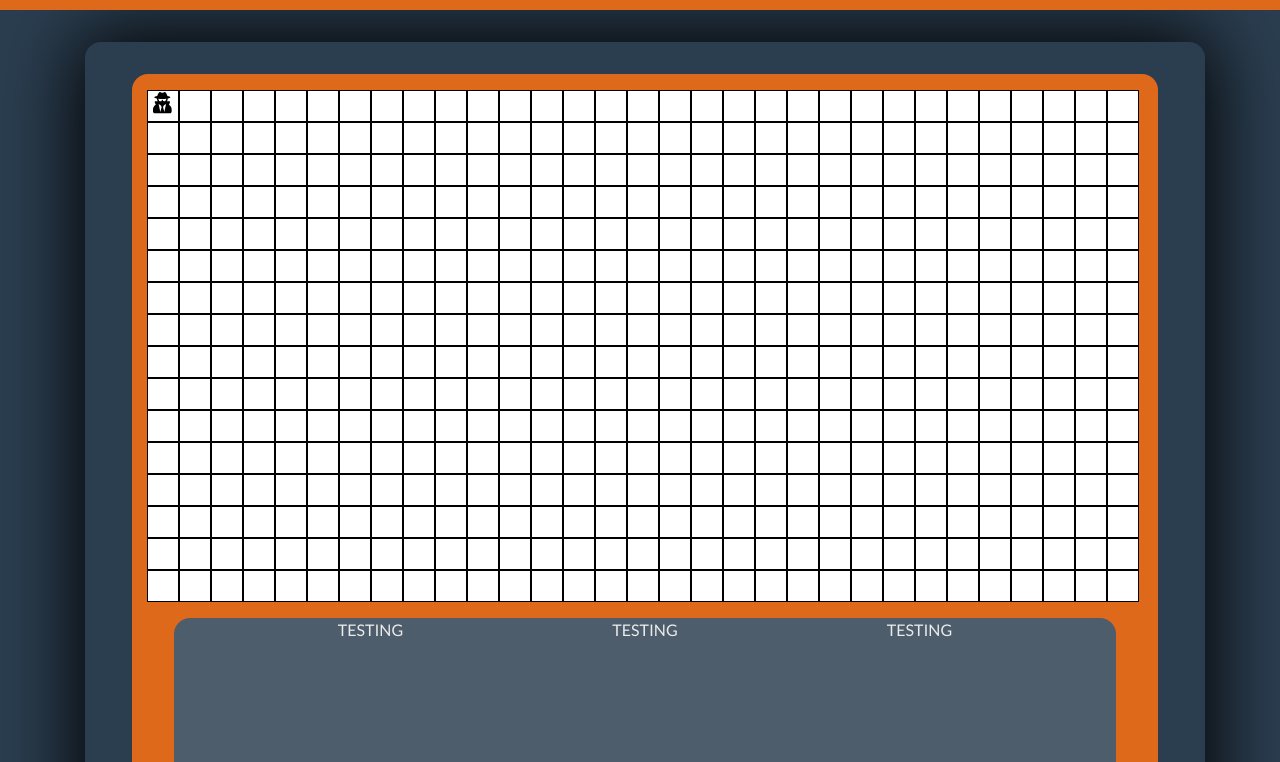
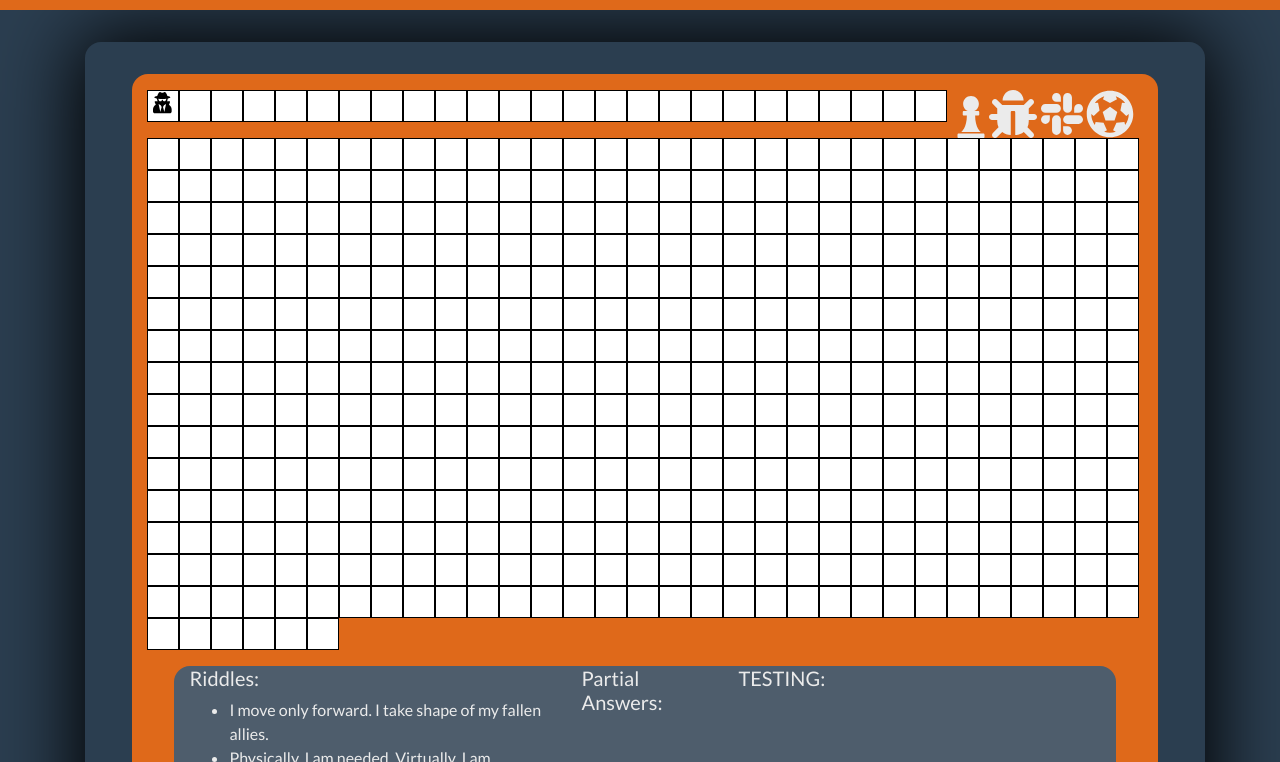
Before and after one commit to chausicle/Frontend-Project, a plain HTML site: page index.html in a window 1280 px wide. Shown: the part 38-800 px from the top of the page. Drawn offline with nearby package versions, Linux system fonts and the light colour scheme.

Commit message:
add icons and riddles

```diff
--- a/index.html
+++ b/index.html
@@ -29,32 +29,42 @@
             <a class="nav-link" href="#">About</a>
           </li>
         </ul>
-        <!-- <form class="form-inline my-2 my-lg-0">
-        <input class="form-control mr-sm-2" type="text" placeholder="Search">
-        <button class="btn btn-secondary my-2 my-sm-0" type="submit">Search</button>
-      </form> -->
       </div>
     </nav>
   </header>
   <body>
     <!-- Play Screen -->
     <div class="container">
-      <div class="row borders text-center">
-        <div id="play-screen" class="col-11 text-center bg-primary">
+      <div class="row borders">
+        <div id="play-screen" class="col-11 bg-primary">
+          <div class="row text-center">
+            <div id="screen" class="col-12">
+              <!-- icons for the riddle -->
+              <i class="fas fa-user-secret fa-lg" focus></i>
+              <i class="fas fa-chess-pawn fa-3x clues"></i>
+              <i class="fas fa-bug fa-3x clues"></i>
+              <i class="fab fa-slack fa-3x clues"></i>
+              <i class="fas fa-futbol fa-3x clues"></i>
+            </div>
+          </div>
+          <!-- Riddles, Partial Answers, and user input -->
           <div class="row">
-            <div id="screen" class="col-12"><i class="fas fa-user-secret fa-lg"></i></div>
-          </div>
-          <div class="row">
-            <div id="info-screen" class="col-11 text-center bg-secondary">
+            <div id="info-screen" class="col-11 bg-secondary">
               <div class="row">
                 <div class="col-5">
-                  TESTING
+                  <h5>Riddles:</h5>
+                  <ul>
+                    <li>I move only forward. I take shape of my fallen allies.</li>
+                    <li>Physically, I am needed. Virtually, I am unwanted.</li>
+                    <li>The inanimate part of me is loose. As a person I'm negligent. But there's a part of me that brings a group of bright-minded people closer, to communicate with one another, through using me.</li>
+                    <li>I am two sports in one.</li>
+                  </ul>
                 </div>
                 <div class="col-2">
-                  TESTING
+                  <h5>Partial Answers:</h5>
                 </div>
                 <div class="col-5">
-                  TESTING
+                  <h5>TESTING:</h5>
                 </div>
               </div>
             </div>
@@ -72,10 +82,10 @@
       <div class="row how-to-play-info">
         <ul>
           <li class="information">To move your character, you use the arrow keys: up, down, left, right</li>
-          <li class="information">Move to where the black dots are located under the icons to interact with the clue</li>
-          <li class="information">TEST</li>
-          <li class="information">TEST</li>
-          <li class="information">TEST</li>
+          <li class="information">Move to where the ' ^ ' are located under the icons to interact with the clue</li>
+          <li class="information">Follow the riddles in chronological order to get the full answer</li>
+          <li class="information">Each clue gives you a piece of the answer</li>
+          <li class="information">Once all clues have been found, enter in the password to complete the puzzle</li>
         </ul>
       </div>
     </div>
```
